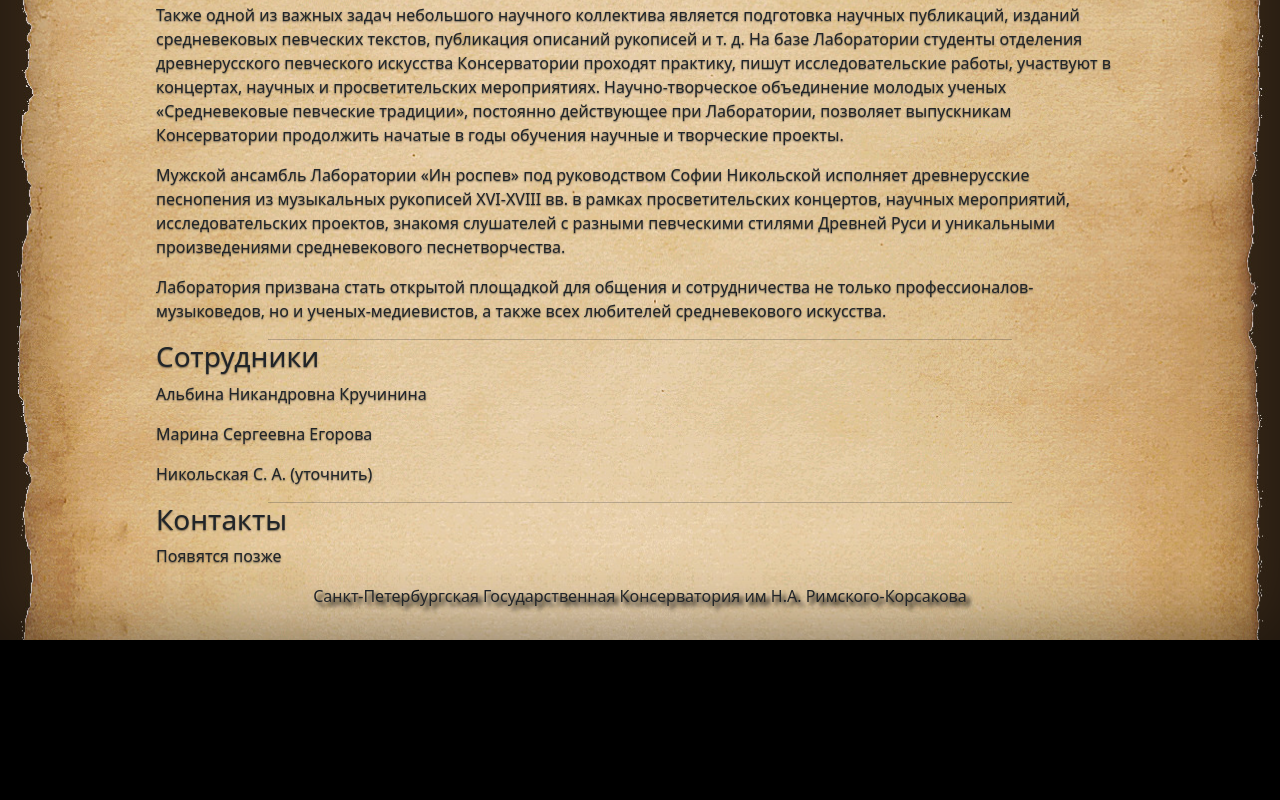
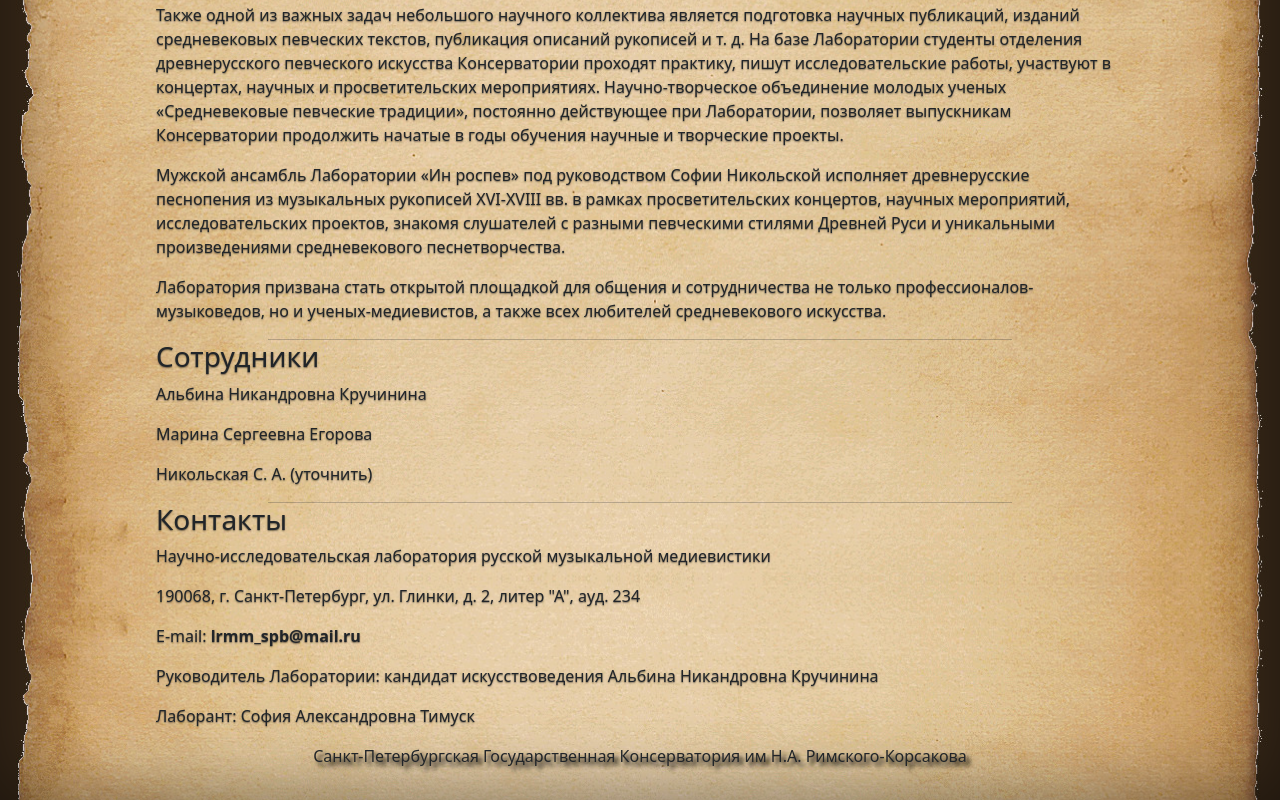
Before and after one commit to drevrospev/drevrospev.github.io, a plain HTML site: page about.html in a window 1280 px wide. Shown: the part 552-1352 px from the top of the page. Before the commit the page ends 1192 px from the top, so only its background shows below. Drawn offline with Linux system fonts and the light colour scheme.

Commit message:
Contacts

```diff
--- a/about.html
+++ b/about.html
@@ -85,7 +85,19 @@
       <hr/>
       <h3 id="contacts">Контакты</h3>
       <div class="col-xs-12">
-        <p>Появятся позже</p>
+        <p>Научно-исследовательская лаборатория русской музыкальной медиевистики</p>
+
+        <p>190068, г. Санкт-Петербург, ул. Глинки, д. 2, литер "А", ауд. 234</p>
+
+        <p><span>E-m</span><span>ail</span>:
+          <strong>
+            lrmm_spb<span class="d-none">@gmail.com</span><span class="d-none">zaec</span>@mail.ru
+          </strong>
+        </p>
+
+        <p>Руководитель Лаборатории: кандидат искусствоведения Альбина Никандровна Кручинина</p>
+
+        <p>Лаборант: София Александровна Тимуск</p>
       </div>
     </div>
   </main>
```
